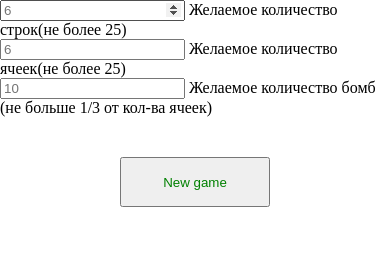
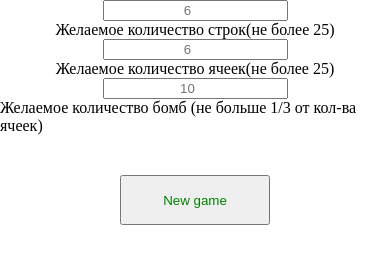
Before and after one commit to Viktor1905/minesweaper, a plain HTML site: page index.html in a window 390 px wide. Drawn offline with Linux system fonts and the light colour scheme.

Commit message:
style fich

```diff
--- a/style.css
+++ b/style.css
@@ -1,5 +1,6 @@
 html,
 body {
+    width: 100vw;
     padding: 0;
     margin: 0;
     display: flex;
@@ -9,6 +10,20 @@ body {
 td{
     width: 30px;
 }
+form{
+    display: flex;
+    flex-direction: column;
+    width: 100%;
+    align-items: center;
+}
+.formWrapper{
+    width: 100%;
+    display: flex;
+    flex-direction: row;
+    flex-wrap: wrap;
+    justify-content: center;
+}
+
 #field{
     width: 100%;
 }
@@ -56,3 +71,14 @@ tbody{
     left: 1px;
     top: 1px;
 }
+input{
+    text-align: center;
+}
+@media (max-width: 720px) {
+    .cell{
+        width: 16vw;
+        height: 16vw;
+        font-size: 10vw;
+    }
+
+}
```
